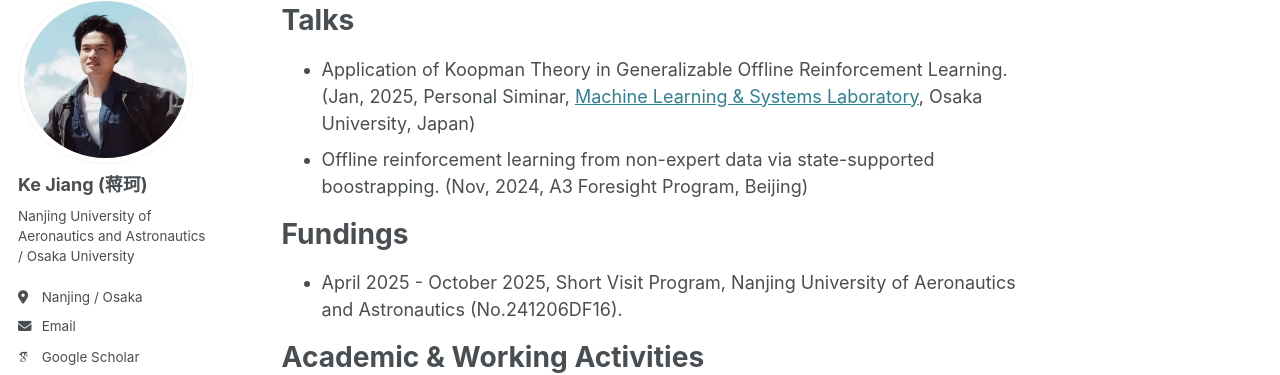
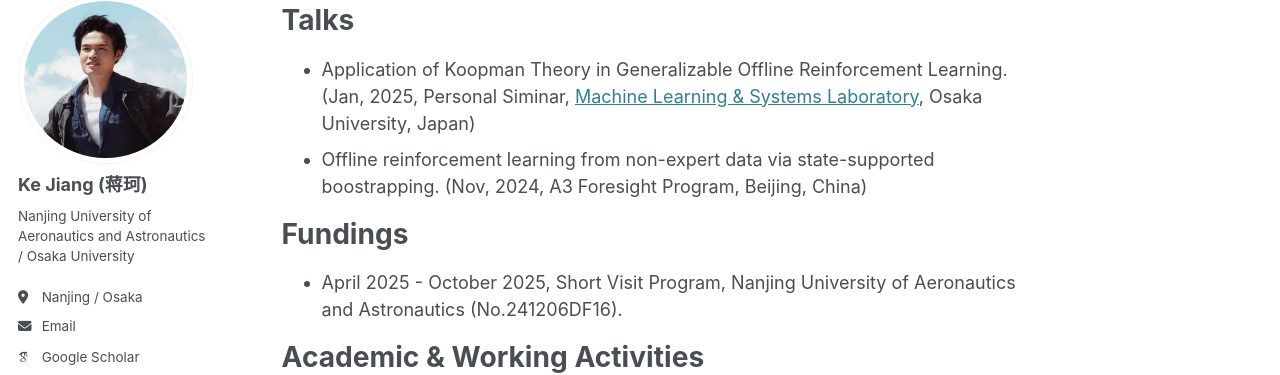
Before and after one commit to Jack10843/Jack10843.github.io, a Jekyll site: the page built from _pages/about.md, in a window 1280 px wide and 900 px high, scrolled down 1685 px. Shown: the part 111-486 px from the top of the window. Built offline with Jekyll 4.4.1, drawn with Linux system fonts in a browser that asks for light colours; some web fonts are replaced.

Commit message:
Update about.md

```diff
--- a/_pages/about.md
+++ b/_pages/about.md
@@ -48,7 +48,7 @@ Preprints & Under Review (†:Equal Contribution)
 Talks
 ======
  - Application of Koopman Theory in Generalizable Offline Reinforcement Learning. (Jan, 2025, Personal Siminar, [Machine Learning & Systems Laboratory](https://mls.ist.osaka-u.ac.jp/en/member.html), Osaka University, Japan)
- - Offline reinforcement learning from non-expert data via state-supported boostrapping. (Nov, 2024, A3 Foresight Program, Beijing)
+ - Offline reinforcement learning from non-expert data via state-supported boostrapping. (Nov, 2024, A3 Foresight Program, Beijing, China)
 
 Fundings
 ======
```
